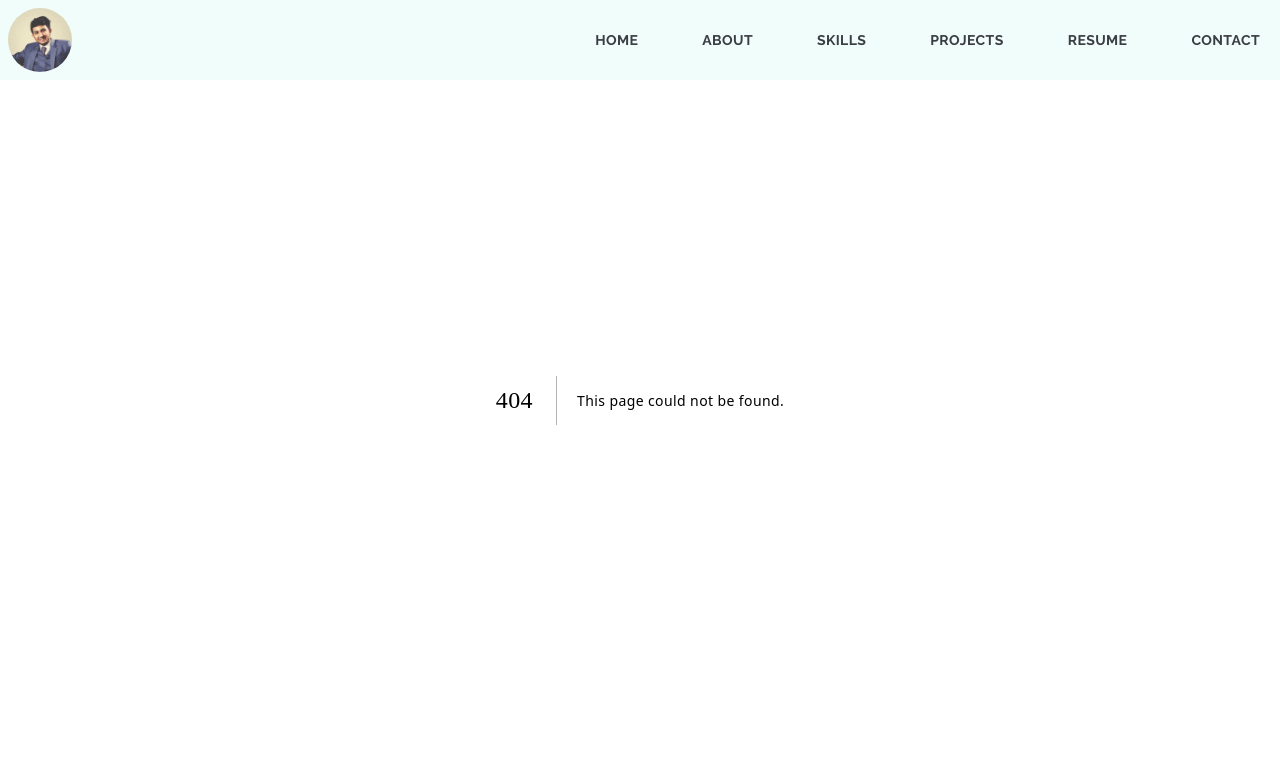
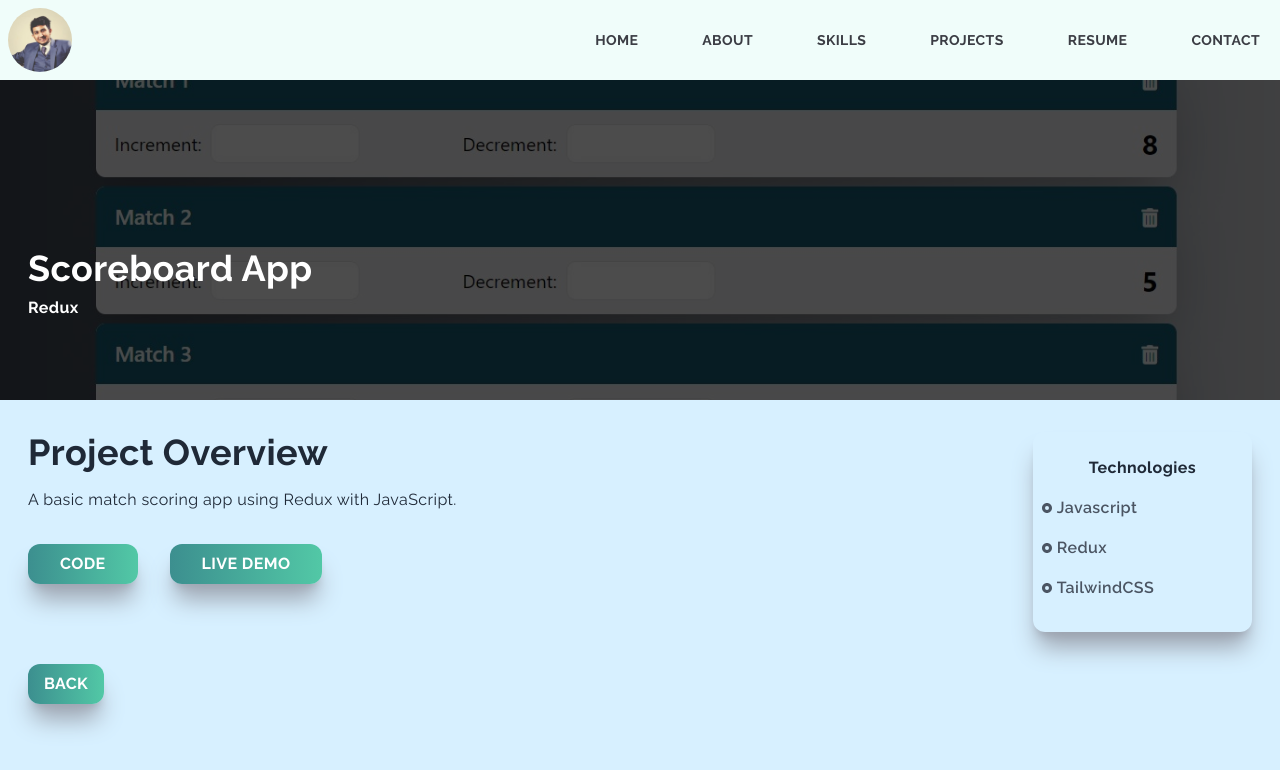
Before and after one commit to sfshovon/sfs-portfolio-next-js, a Next.js app: page /projectDetails/scoreboard in a window 1280 px wide. Before the commit this address had no page. Shown: the top 770 px of the page. Built offline with nearby package versions, Linux system fonts and the light colour scheme.

Commit message:
Project Added 3

```diff
--- a/components/Projects.jsx
+++ b/components/Projects.jsx
@@ -1,6 +1,7 @@
 import ProjectItem from '../components/Projects/ProjectItem';
 import folderSystemViewer from '../public/assets/projects/folder-system-viewer.jpg';
 import meetify from '../public/assets/projects/meetify.jpg';
+import scoreboard from '../public/assets/projects/redux-with-js-scoreboard.jpg';
 import iPhoneStore from '../public/assets/projects/simple-bootstrap-responsive-project-1.jpg';
 import cookingMania from '../public/assets/projects/simple-html-css-responsive-project-1.jpg';
 import informationFinder from '../public/assets/projects/simple-js-api-food-player-country.jpg';
@@ -39,7 +40,13 @@
             projectUrl='/projectDetails/xclusiveMart'
             tech='MERN'
           />
-           <ProjectItem
+          <ProjectItem
+            title='Scoreboard'
+            backgroundImg={scoreboard}
+            projectUrl='/projectDetails/scoreboard'
+            tech='Redux'
+          />
+          <ProjectItem
             title='CRUD App'
             backgroundImg={crudApp}
             projectUrl='/projectDetails/crudApp'
--- /dev/null
+++ b/pages/projectDetails/scoreboard.jsx
@@ -0,0 +1,69 @@
+import Image from 'next/image';
+import Link from 'next/link';
+import { RiRadioButtonFill } from 'react-icons/ri';
+import sboard from '../../public/assets/projects/redux-with-js-scoreboard.jpg';
+
+const Scoreboard = () => {
+  return (
+    <div className='w-full'>
+      <div className='w-screen h-[50vh] relative'>
+        <div className='absolute top-0 left-0 w-full h-[50vh] bg-black/70 z-10' />
+        <Image
+          className='absolute z-1'
+          layout='fill'
+          objectFit='cover'
+          src={sboard}
+          alt='/'
+        />
+        <div className='absolute top-[70%] max-w-[1240px] w-full left-[50%] right-[50%] translate-x-[-50%] translate-y-[-50%] text-white z-10 p-2'>
+          <h2 className='py-2'>Scoreboard App</h2>
+          <h3> Redux </h3>
+        </div>
+      </div>
+
+      <div className='max-w-[1240px] mx-auto p-2 grid md:grid-cols-5 gap-8 py-8'>
+        <div className='col-span-4'>
+          <h2>Project Overview</h2>
+          <p className='my-4'>
+            A basic match scoring app using Redux with JavaScript.
+          </p>
+          <a
+            href='https://github.com/sfshovon/redux-with-js-scoreboard'
+            target='_blank'
+            rel='noreferrer'
+          >
+            <button className='px-8 py-2 mt-4 mr-8 font-bold hover:text-gray-800 hover:scale-105'>Code</button>
+          </a>
+          <a
+            href='https://redux-with-js-scoreboard.netlify.app'
+            target='_blank'
+            rel='noreferrer'
+          >
+            <button className='px-8 py-2 mt-4 mr-8 font-bold hover:text-gray-800 hover:scale-105'>Live Demo</button>
+          </a>
+        </div>
+        <div className='col-span-4 md:col-span-1 shadow-xl shadow-gray-400 rounded-xl py-4'>
+          <div className='p-2'>
+            <p className='text-center font-bold pb-2'>Technologies</p>
+            <div className='grid grid-cols-3 md:grid-cols-1'>
+              <p className='text-gray-600 py-2 flex items-center font-semibold'>
+                <RiRadioButtonFill className='pr-1' /> Javascript
+              </p>
+              <p className='text-gray-600 py-2 flex items-center font-semibold'>
+                <RiRadioButtonFill className='pr-1' /> Redux
+              </p>
+              <p className='text-gray-600 py-2 flex items-center font-semibold'>
+                <RiRadioButtonFill className='pr-1' /> TailwindCSS
+              </p>
+            </div>
+          </div>
+        </div>
+        <Link href='/#projects'>
+            <button className='px-4 py-2 font-bold hover:text-gray-800 hover:scale-105'>Back</button>
+        </Link>
+      </div>
+    </div>
+  );
+};
+
+export default Scoreboard;
```
Also changed, not shown: public/assets/projects/redux-with-js-scoreboard.jpg (added).
